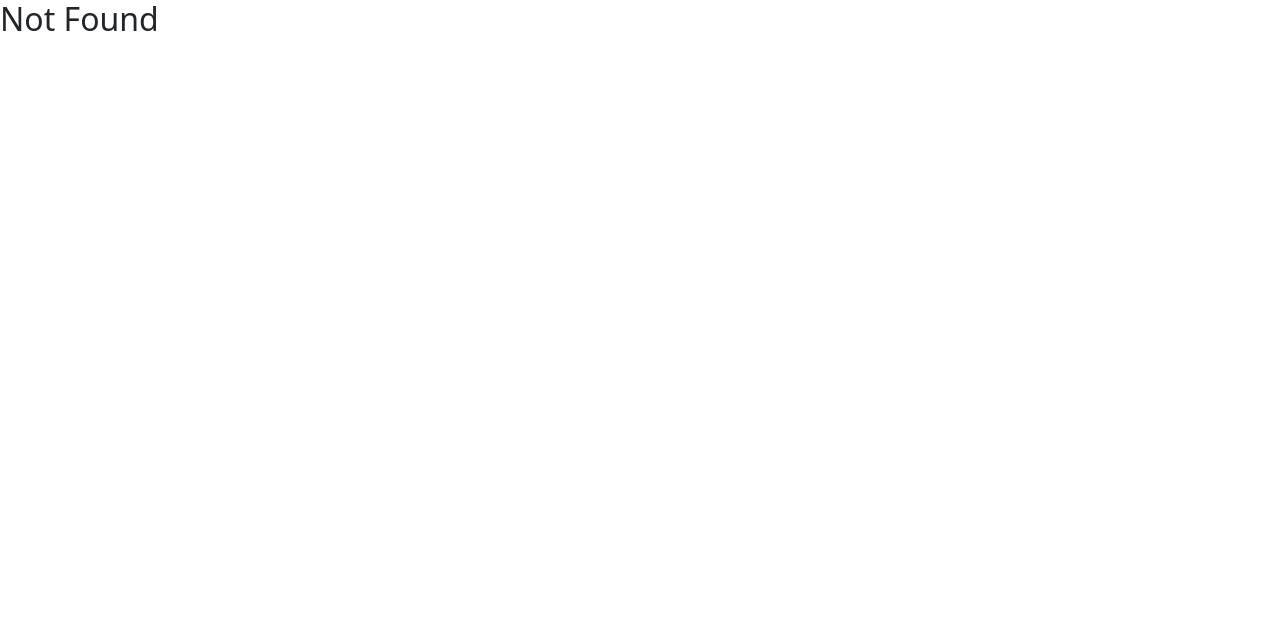
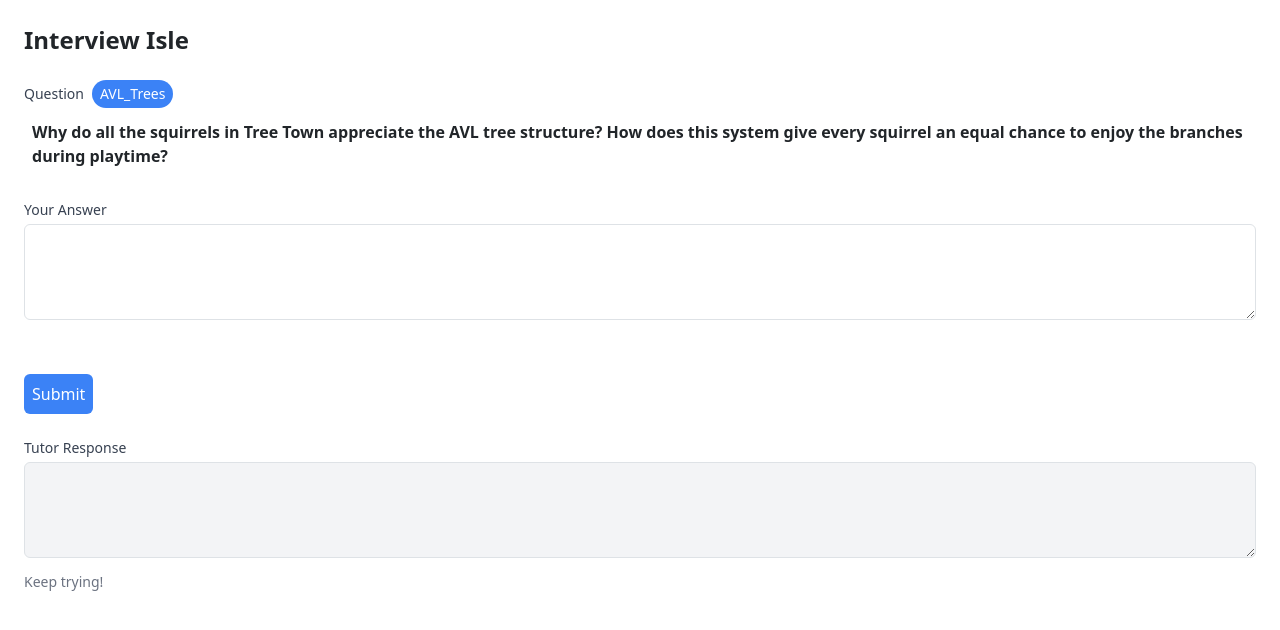
Before and after one commit to jk021227/sweetcode, a React (Create React App) app in the folder sweetcode/: page /interview in a window 1280 px wide. Shown: the top 630 px of the page. Built offline with nearby package versions, Linux system fonts and the light colour scheme.

Commit message:
interview aisle working

```diff
--- a/sweetcode/package.json
+++ b/sweetcode/package.json
@@ -13,6 +13,7 @@
     "react": "^18.3.1",
     "react-bootstrap": "^2.10.5",
     "react-dom": "^18.3.1",
+    "react-helmet": "^6.1.0",
     "react-redux": "^9.1.2",
     "react-router-dom": "^6.26.2",
     "react-scripts": "^3.4.4",
--- /dev/null
+++ b/sweetcode/public/data/questions.json
@@ -0,0 +1,83 @@
+{
+    "BinaryTrees": [
+        {
+            "id": 1,
+            "tag": "BinaryTree",
+            "yassifiedExample": "In Tree Town, if every squirrel has two children and each of those children also has two children, how many little squirrels will there be after five generations?"
+        },
+        {
+            "id": 2,
+            "tag": "BinaryTree",
+            "yassifiedExample": "Imagine a scenario in Tree Town where a new squirrel arrives and the tree must grow to accommodate this addition. If Tree Town expands to 8 branches, with each branch housing 2 families, how does the overall squirrel population increase?"
+        },
+        {
+            "id": 3,
+            "tag": "BinaryTree",
+            "yassifiedExample": "Consider a family reunion of squirrels in Tree Town. How does the binary tree structure help the squirrels organize themselves so that every squirrel knows exactly where to sit without overlapping, ensuring a harmonious gathering?"
+        },
+        {
+            "id": 4,
+            "tag": "BinaryTree",
+            "yassifiedExample": "In a fun situation in Tree Town, if one squirrel eats too many acorns and causes the tree to wobble, how do the other squirrels use their two-kid rule to maintain balance and stability among their branches?"
+        },
+        {
+            "id": 5,
+            "tag": "BinaryTree",
+            "yassifiedExample": "Write a pseudo code for a function that calculates the total number of squirrels in a binary tree given the depth of the tree."
+        }
+    ],
+    "AVL_Trees": [
+        {
+            "id": 1,
+            "tag": "AVLTree",
+            "yassifiedExample": "How does the wise owl in Tree Town monitor the height of each branch to ensure perfect balance? What methods does the owl use if it notices that one side of the tree leans too much?"
+        },
+        {
+            "id": 2,
+            "tag": "AVLTree",
+            "yassifiedExample": "When a new acorn is added to the tree, how does the owl assess whether the branches remain balanced? What steps does the owl take if it finds that balance is disrupted?"
+        },
+        {
+            "id": 3,
+            "tag": "AVLTree",
+            "yassifiedExample": "In Tree Town, if the left branch of the tree grows taller than the right branch, what strategies does the wise owl implement to ensure that sunlight reaches every branch evenly?"
+        },
+        {
+            "id": 4,
+            "tag": "AVLTree",
+            "yassifiedExample": "Write a pseudo code for a function that checks if a given tree is an AVL tree and describes how it maintains balance during insertions."
+        },
+        {
+            "id": 5,
+            "tag": "AVLTree",
+            "yassifiedExample": "Why do all the squirrels in Tree Town appreciate the AVL tree structure? How does this system give every squirrel an equal chance to enjoy the branches during playtime?"
+        }
+    ],
+    "RedBlack_Trees": [
+        {
+            "id": 1,
+            "tag": "RedBlackTree",
+            "yassifiedExample": "How does the annual color party in Tree Town decide which tree nodes wear red or black outfits? What significance do these colors hold in maintaining balance within the tree?"
+        },
+        {
+            "id": 2,
+            "tag": "RedBlackTree",
+            "yassifiedExample": "In Tree Town, why is there a strict rule against having two red nodes together? How does this unique regulation help keep the tree balanced and enhance the enjoyment of the villagers?"
+        },
+        {
+            "id": 3,
+            "tag": "RedBlackTree",
+            "yassifiedExample": "At the top of the tree, why does the wise old crow wear a black coat while overseeing the vibrant celebrations below? What does this represent in terms of leadership and structure?"
+        },
+        {
+            "id": 4,
+            "tag": "RedBlackTree",
+            "yassifiedExample": "Write a pseudo code for balancing a red-black tree after inserting a new node, and explain how color changes and rotations are utilized."
+        },
+        {
+            "id": 5,
+            "tag": "RedBlackTree",
+            "yassifiedExample": "Imagine the trees in Tree Town hosting fashion shows—how do the red nodes show off their outfits while the black nodes cheer from the sidelines, contributing to the community spirit?"
+        }
+    ]
+}
--- a/sweetcode/public/data/towns.json
+++ b/sweetcode/public/data/towns.json
@@ -47,6 +47,7 @@
     "color": "pink",
     "townName": "Interview Isle",
     "top": "346",
-    "left": "1150"
+    "left": "1150",
+    "route": "/interview"
   }
 ]
--- a/sweetcode/src/App.js
+++ b/sweetcode/src/App.js
@@ -1,3 +1,4 @@
+import { Helmet } from "react-helmet";
 import { BrowserRouter as Router, Routes, Route } from 'react-router-dom'
 import Home from './pages/Home'
 import Login from './pages/Login'
@@ -7,6 +8,7 @@ import NotFound from './pages/NotFound'
 import CreateProfile from './pages/CreateProfile'
 import Landing from './pages/Landing'
 import Logout from './pages/Logout';
+import InterviewIsle from './towns/InterviewIsle'
 import ProtectedRoute from './utils/ProtectedRoute';
 import 'bootstrap/dist/css/bootstrap.min.css';
 import './App.css'
@@ -14,6 +16,8 @@ import React from 'react'
 
 function App() {
   return (
+    <>
+    <Helmet><script src="https://cdn.tailwindcss.com"></script></Helmet>
     <Router>
       <Routes>
         <Route path="/" element={
@@ -32,8 +36,10 @@ function App() {
         <Route path="*" element={<NotFound />} />
         {/* Routes to Towns Below */}
         <Route path="/treetown" element={<TreeTown />} />
+        <Route path="/interview" element={<InterviewIsle />} />
       </Routes>
     </Router>
+    </>
   );
 }
 export default App
--- a/sweetcode/src/pages/Home.js
+++ b/sweetcode/src/pages/Home.js
@@ -6,7 +6,6 @@ import TownImage from '../components/TownImage.js';
 function Home() {
   const [areaText, setAreaText] = useState('Choose a town to start!')
   const [towns, setTowns] = useState([])
-
 
   // Fetching the towns from the JSON file
   useEffect(() => {
@@ -27,9 +26,15 @@ function Home() {
 
   return (
     <div className="font-mono">
-      <div className="mx-auto mt-20 w-100 text-center">
+      <div className="mx-auto mt-10 w-100 text-center">
         <p className="mb-6">Welcome to Sweetcode!</p>
         <h1 className="areaText text-3xl">{areaText}</h1>
+        <button
+          onClick={handleLogout}
+          className="mt-4 bg-red-500 hover:bg-red-700 text-white font-bold py-2 px-4 rounded focus:outline-none focus:shadow-outline m-auto"
+        >
+          Logout
+        </button>
       </div>
       <div>
         <div className="w-full overflow-hidden">
@@ -52,8 +57,6 @@ function Home() {
           />
         </div>
 
-        <button onClick={handleLogout} className="mt-4">Logout</button> {/* Logout button */}
-
       </div>
     </div>
   );
--- /dev/null
+++ b/sweetcode/src/towns/InterviewIsle.js
@@ -0,0 +1,125 @@
+import React, { useState, useEffect } from 'react';
+
+const InterviewIsle = () => {
+  const [question, setQuestion] = useState('');
+  const [tag, setTag] = useState('');
+  const [userInput, setUserInput] = useState('');
+  const [tutorResponse, setTutorResponse] = useState(''); // State for tutor response
+  const [isCorrect, setIsCorrect] = useState(false); // State for correctness
+  const [questions, setQuestions] = useState([]);
+
+  useEffect(() => {
+    const fetchQuestions = async () => {
+      try {
+        const res = await fetch('/data/questions.json'); // Adjust the path as needed
+        if (!res.ok) throw new Error('Failed to fetch questions.');
+        const data = await res.json();
+        setQuestions(data);
+
+        // Randomly select a category and then a question from that category
+        const categories = Object.keys(data);
+        const randomCategoryIndex = Math.floor(Math.random() * categories.length);
+        const randomCategory = categories[randomCategoryIndex];
+        const questionsInCategory = data[randomCategory];
+        const randomQuestionIndex = Math.floor(Math.random() * questionsInCategory.length);
+
+        // Set the question and tag
+        const selectedQuestion = questionsInCategory[randomQuestionIndex];
+        setQuestion(selectedQuestion.yassifiedExample); // Set the question
+        setTag(randomCategory); // Set the tag based on the category
+      } catch (error) {
+        console.error('Error fetching questions:', error);
+      }
+    };
+
+    fetchQuestions();
+  }, []); // Run once on component mount
+
+  const handleInputChange = (e) => {
+    setUserInput(e.target.value);
+  };
+
+  const handleSubmit = async (e) => {
+    e.preventDefault();
+    try {
+      const res = await fetch('/interview', {
+        method: 'POST',
+        headers: {
+          'Content-Type': 'application/json',
+        },
+        body: JSON.stringify({ question, user_input: userInput }), // Pass question and user input
+      });
+
+      if (res.ok) {
+        const data = await res.json();
+        setTutorResponse(data.response); // Set the tutor response
+        setIsCorrect(data.correct); // Set correctness
+      } else {
+        setTutorResponse('Error: Could not fetch response from server.');
+        setIsCorrect(false);
+      }
+    } catch (error) {
+      console.error('Error:', error);
+      setTutorResponse('Error: Something went wrong.');
+      setIsCorrect(false);
+    }
+  };
+
+  return (
+    <div className="p-4">
+      <h1 className="text-2xl font-bold">Interview Isle</h1>
+      <form onSubmit={handleSubmit} className="mt-4">
+        <div className="mb-4">
+          <label className="block text-sm font-medium text-gray-700 flex items-center">
+            Question
+            {tag && (
+              <span className="ml-2 px-2 py-1 text-sm text-white bg-blue-500 rounded-full">
+                {tag}
+              </span>
+            )}
+          </label>
+          {/* Display the question as bold text */}
+          <p className="mt-1 p-2 font-bold">
+            {question}
+          </p>
+        </div>
+        <div className="mb-4">
+          <label className="block text-sm font-medium text-gray-700" htmlFor="userInput">
+            Your Answer
+          </label>
+          <textarea
+            id="userInput"
+            value={userInput}
+            onChange={handleInputChange}
+            className="mt-1 p-2 border border-gray-300 rounded-md w-full h-24"
+            required
+          />
+        </div>
+        <button
+          type="submit"
+          className="mt-4 bg-blue-500 text-white p-2 rounded-md"
+        >
+          Submit
+        </button>
+      </form>
+
+      {/* Tutor Response Box */}
+      <div className="mt-4">
+        <label className="block text-sm font-medium text-gray-700" htmlFor="TutorResponse">
+          Tutor Response
+        </label>
+        <textarea
+          id="TutorResponse"
+          value={tutorResponse}
+          readOnly // Make the response textarea read-only
+          className="mt-1 p-2 border border-gray-300 rounded-md w-full h-24 bg-gray-100"
+        />
+        <p className="mt-2 text-sm text-gray-500">
+          {isCorrect ? "Your answer was correct!" : "Keep trying!"}
+        </p>
+      </div>
+    </div>
+  );
+};
+
+export default InterviewIsle;
```
Also changed, not shown: 2 other files (tests, documents, lock files or other folders).
